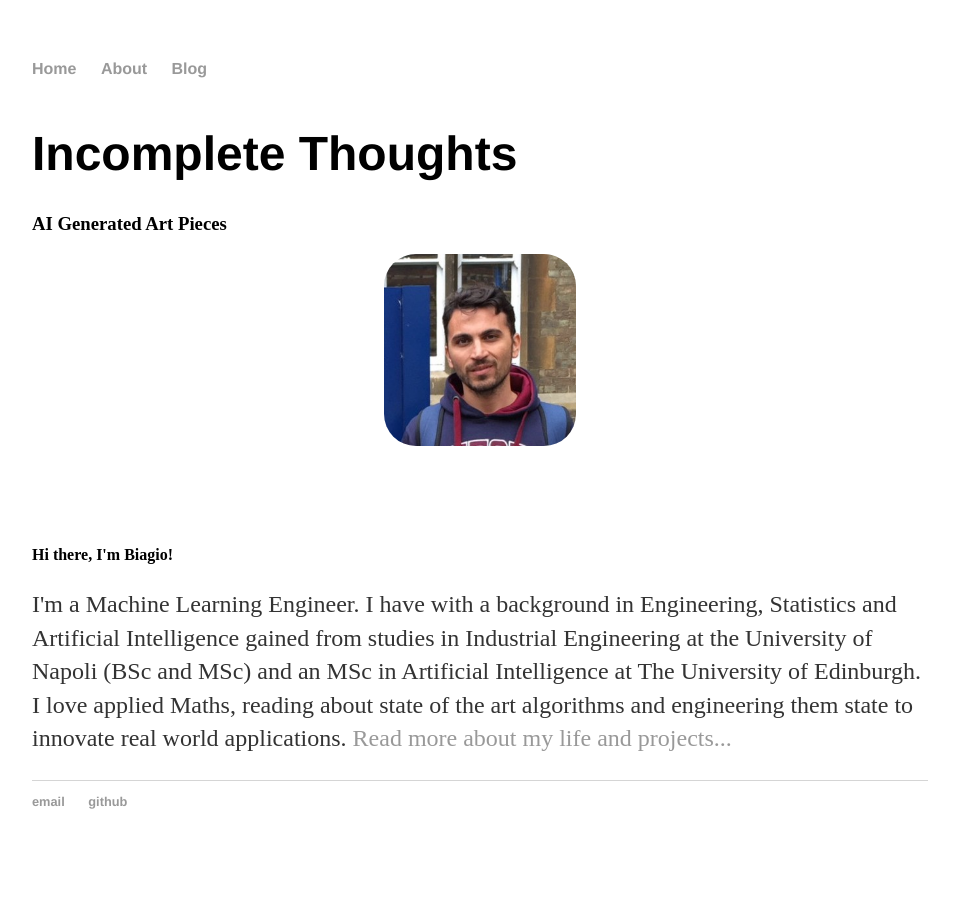
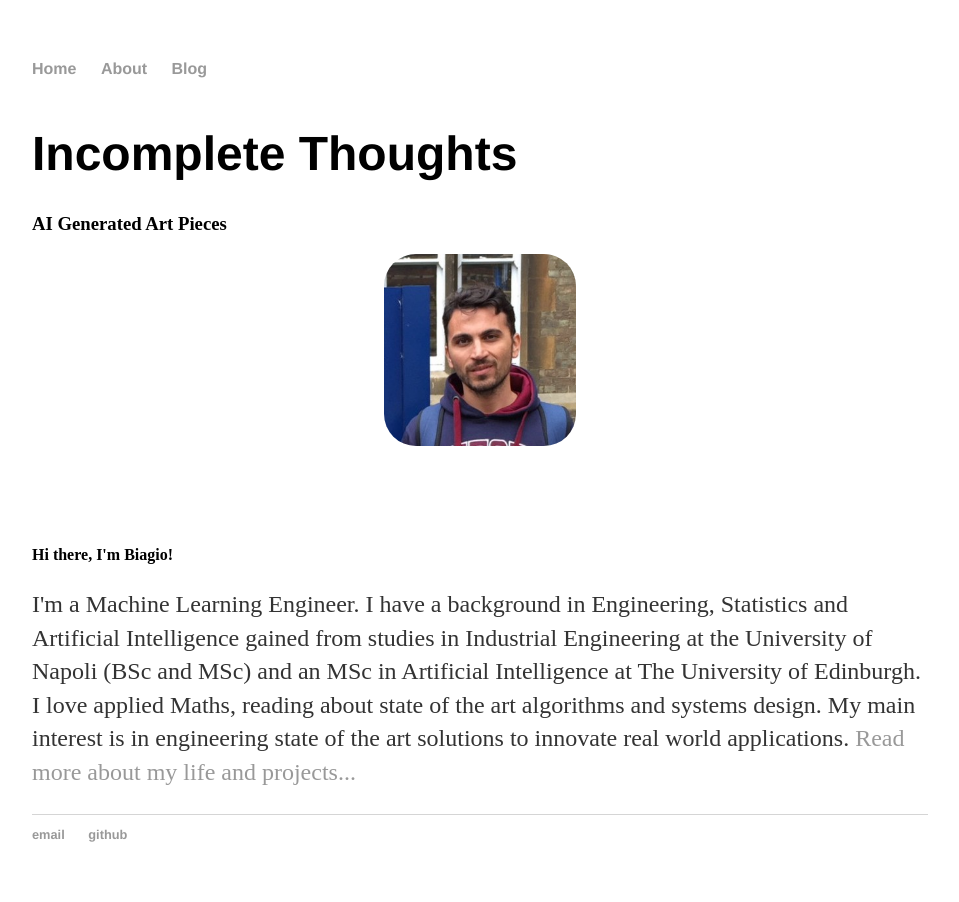
Before and after one commit to BiagioAntonelli/BiagioAntonelli.github.io, a Jekyll site: the page built from index.html, in a window 1280 px wide. Shown: the whole page, without its empty margins (160-1119 px from the left). Built offline with Jekyll 4.4.1, drawn with Linux system fonts in a browser that asks for light colours.

Commit message:
update about page

```diff
--- a/index.html
+++ b/index.html
@@ -9,7 +9,7 @@ title: Biagio Antonelli
 		<img src="me.jpeg">
 	</div>
 	<h4>Hi there, I'm Biagio!</h4>
-	<p>I'm a Machine Learning Engineer. I have with a background in Engineering, Statistics and Artificial Intelligence
+	<p>I'm a Machine Learning Engineer. I have a background in Engineering, Statistics and Artificial Intelligence
 		gained from studies in Industrial Engineering at the University of Napoli (BSc and MSc) and an MSc in Artificial Intelligence at The University of Edinburgh.
-		I love applied Maths, reading about state of the art algorithms and engineering them state to innovate real world applications. <a href="/about">Read more about my life and projects...</a></p>
+		I love applied Maths, reading about state of the art algorithms and systems design. My main interest is in engineering state of the art solutions to innovate real world applications. <a href="/about">Read more about my life and projects...</a></p>
 </div><!-- /.blurb -->
```
